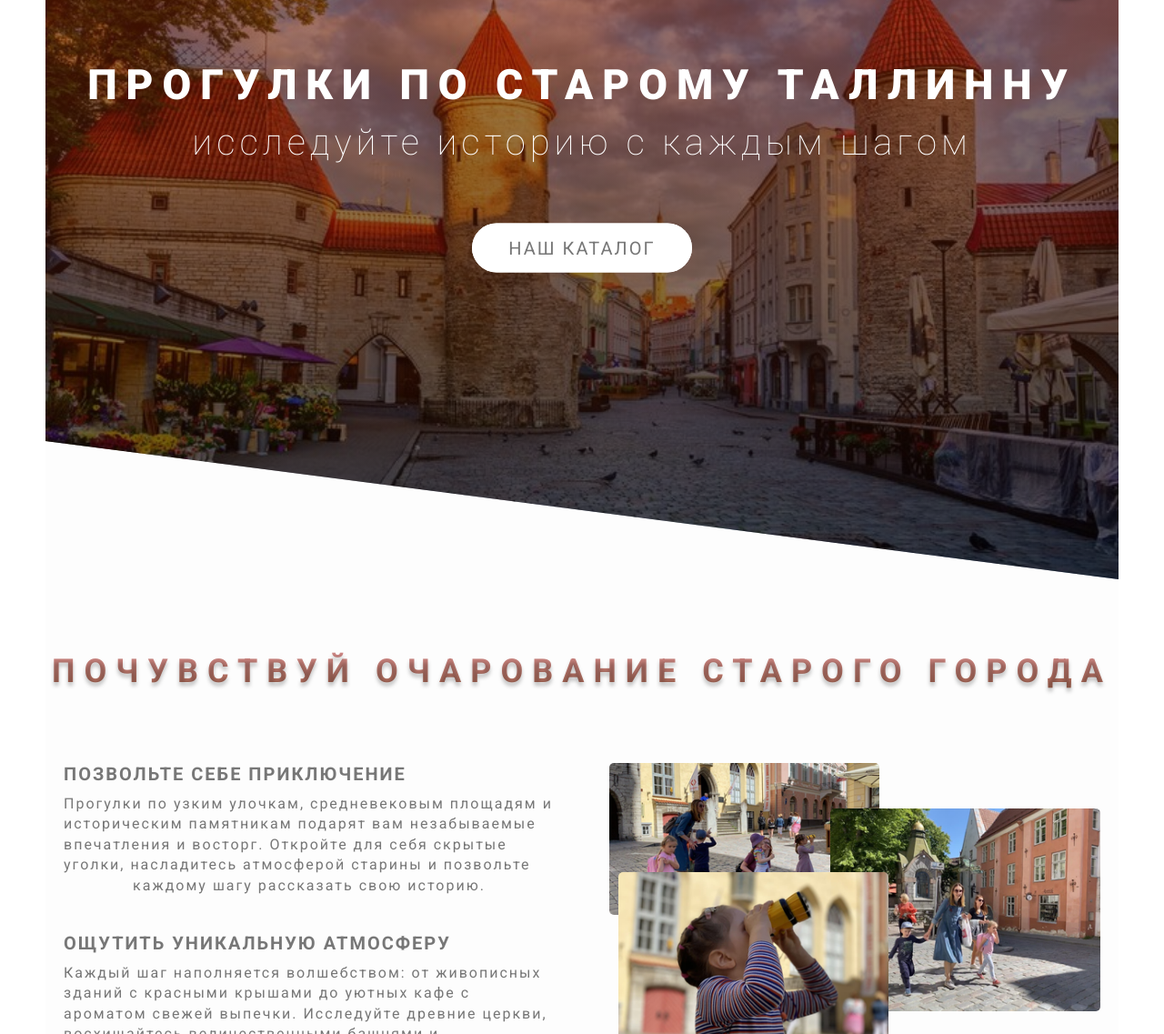
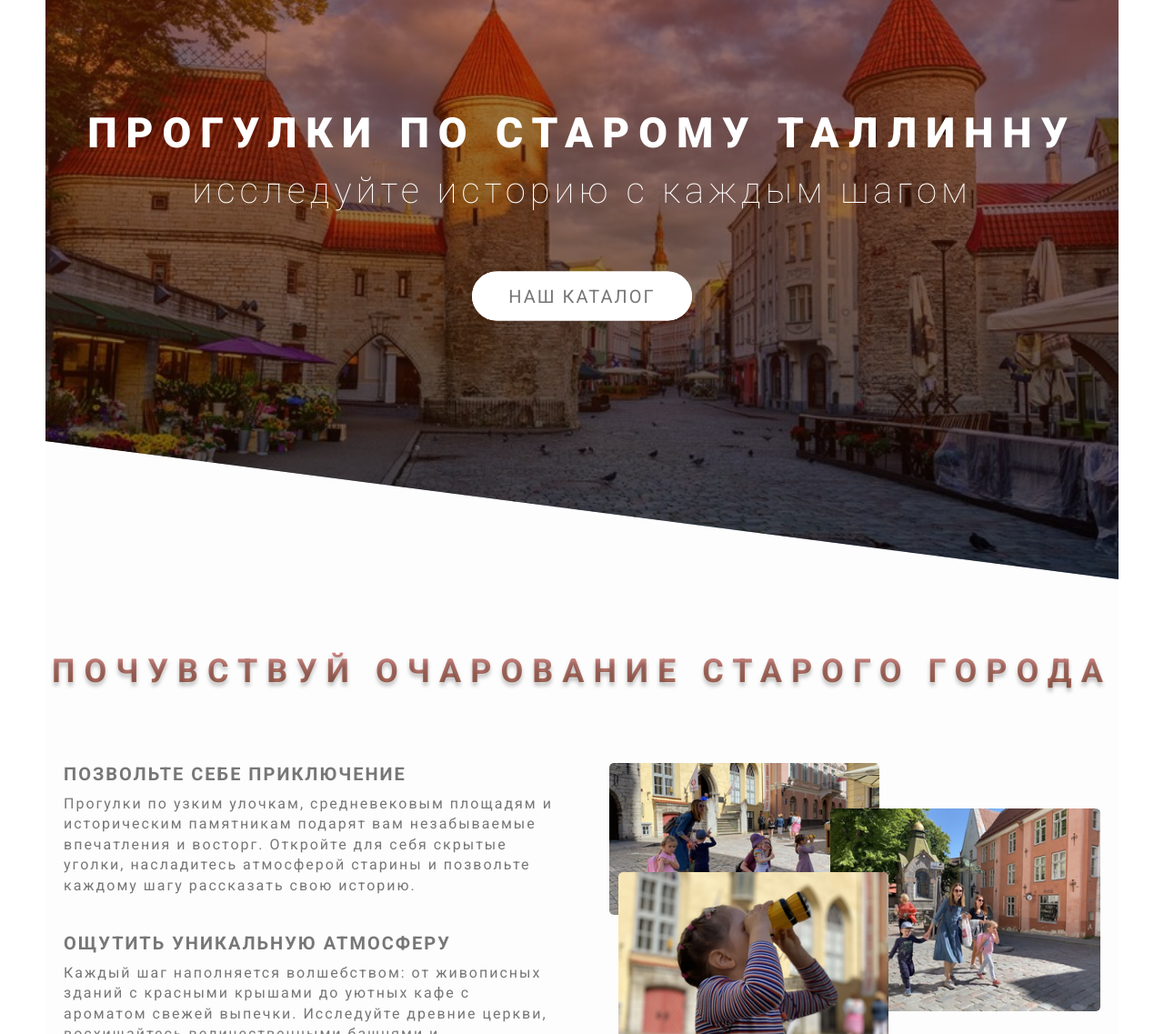
Before and after one commit to tecna-developer/ballons, a website: page src/index.html in a window 1280 px wide. Shown: the part 123-1260 px from the top of the page at 91% size. Drawn offline with nearby package versions, Linux system fonts and the light colour scheme; files that its build step writes are made by us from their sources; files whose address does not match are found by name.

Commit message:
npm update

```diff
--- a/src/scss/base/_typography.scss
+++ b/src/scss/base/_typography.scss
@@ -122,7 +122,6 @@ body {
     font-weight: 400;
     line-height: 140%;
     color: $color-grey;
-    text-align-last: center;
 
 }
 
--- a/src/scss/layout/_header.scss
+++ b/src/scss/layout/_header.scss
@@ -1,6 +1,6 @@
 .header {
     position: relative;
-    height: 95vh;
+    min-height: 95vh;
     background-image: linear-gradient(rgba($color-brown-dark, 0.6), rgba($color-black, 0.6)), url('../images/header-800.jpg');
     background-position: center;
     background-size: cover;
@@ -29,7 +29,7 @@
 
     &__box {
         position: absolute;
-        top: 40%;
+        top: 47%;
         left: 50%;
         transform: translate(-50%, -50%);
         width: 100vw;
```
Also changed, not shown: dist/css/style.min.css, dist/images/book-bg-320.jpg (added), dist/images/book-bg-800.jpg (added), dist/images/header-800.jpg (added), dist/images/header.jpg (added), 1 other file.
